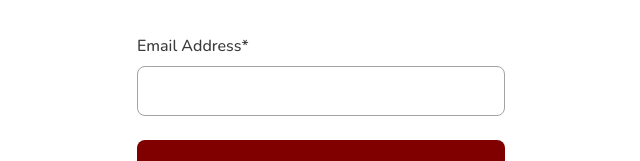
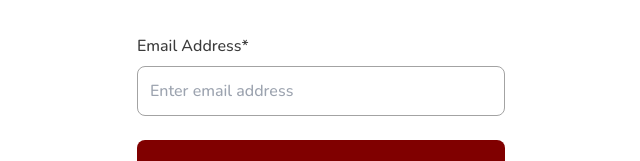
Before and after one commit to hngx-org/event, a Next.js app: page /auth/forgot-password in a window 1280 px wide. Shown: the part 341-502 px from the top of the page, without its empty margins (319-959 px from the left). Built offline with nearby package versions, Linux system fonts and the light colour scheme.

Commit message:
fix: email address placeholder

```diff
--- a/pages/auth/forgot-password.tsx
+++ b/pages/auth/forgot-password.tsx
@@ -20,6 +20,7 @@ export default function ForgotPassword(){
             <label className='text-grey-500' htmlFor="forgot-password">Email Address*</label>
             <input
               type="email"
+              placeholder='Enter email address'
               className="p-3 text-grey-50 border border-grey-70 rounded-lg"
               required
             />
```
